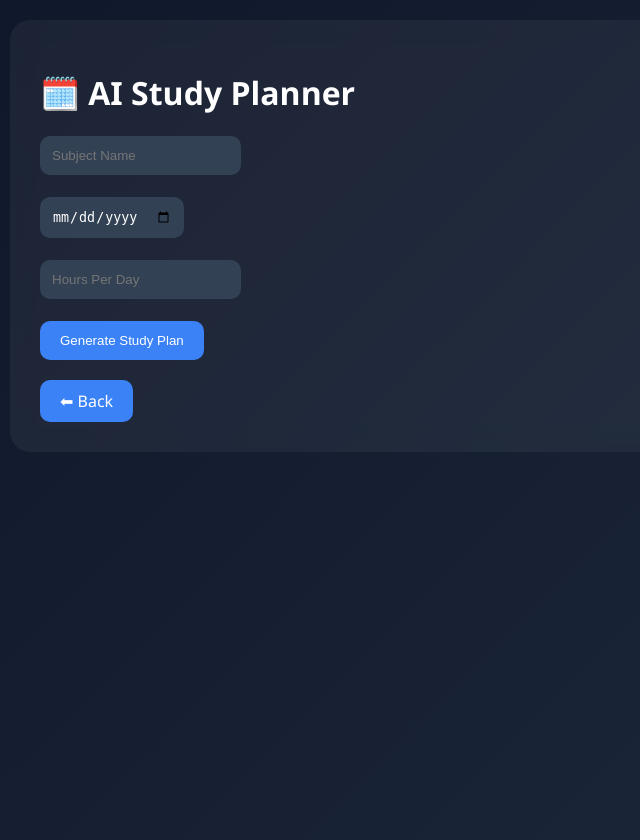
After one commit to pillapoojasri-cyber/study-planner-ai, a Flask app: page /ai_planner in a window 1280 px wide. The commit adds this page. Shown: the whole page, without its empty margins (100-740 px from the left). Run offline with Flask 3, Linux system fonts and the light colour scheme.

Commit message:
Add AI Study Planner

```diff
--- a/app.py
+++ b/app.py
@@ -381,5 +381,52 @@ Explain everything in a beginner-friendly way using headings and bullet points.
         topic=topic,
         guide=guide
     )
+@app.route("/ai_planner",
+           methods=["GET","POST"])
+def ai_planner():
+
+    plan = None
+
+    if request.method == "POST":
+
+        subject = request.form["subject"]
+        exam_date = request.form["exam_date"]
+        hours = request.form["hours"]
+
+        response = client.chat.completions.create(
+            model="llama-3.3-70b-versatile",
+
+            messages=[
+                {
+                    "role":"user",
+                    "content":f"""
+Create a detailed study plan.
+
+Subject: {subject}
+
+Exam Date: {exam_date}
+
+Hours Per Day: {hours}
+
+Create a day-by-day schedule.
+
+Include:
+- Topics
+- Revision
+- Practice
+- Mock Test
+
+Beginner friendly.
+"""
+                }
+            ]
+        )
+
+        plan = response.choices[0].message.content
+
+    return render_template(
+        "ai_planner.html",
+        plan=plan
+    )
 if __name__ == "__main__":
     app.run(debug=True)
--- /dev/null
+++ b/templates/ai_planner.html
@@ -0,0 +1,62 @@
+<!DOCTYPE html>
+<html>
+<head>
+    <title>AI Study Planner</title>
+    <link rel="stylesheet"
+          href="{{ url_for('static', filename='style.css') }}">
+</head>
+<body>
+
+<div class="ai-container">
+
+<h1>🗓️ AI Study Planner</h1>
+
+<form method="POST">
+
+<input type="text"
+       name="subject"
+       placeholder="Subject Name"
+       required>
+
+<br><br>
+
+<input type="date"
+       name="exam_date"
+       required>
+
+<br><br>
+
+<input type="number"
+       name="hours"
+       placeholder="Hours Per Day"
+       required>
+
+<br><br>
+
+<button type="submit">
+Generate Study Plan
+</button>
+
+</form>
+
+{% if plan %}
+
+<h2>Generated Plan</h2>
+
+<pre class="guide-box">
+{{ plan }}
+</pre>
+
+{% endif %}
+
+<a href="/home"
+   class="back-btn">
+
+⬅ Back
+
+</a>
+
+</div>
+
+</body>
+</html>
--- a/templates/index.html
+++ b/templates/index.html
@@ -70,6 +70,11 @@
                 <button type="submit">ADD TASK</button>
             </form>
         </section>
+        <div style="text-align:center; margin:20px 0;">
+    <a href="/ai_planner" class="task-btn study_help">
+        🗓️ AI Study Planner
+    </a>
+</div>
 
         <!-- Tasks List -->
         <section class="task-list">
```
